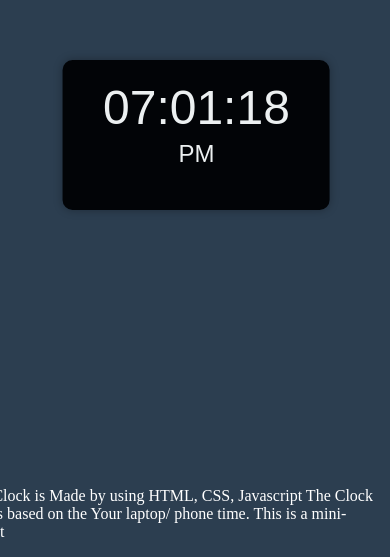
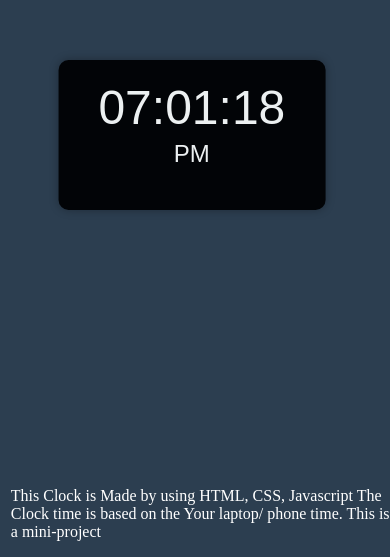
Before and after one commit to Me1hul/Digital-Clock, a plain HTML site: page index.html in a window 390 px wide. Shown: the part 287-844 px from the top of the page. Drawn offline with Linux system fonts and the light colour scheme.

Commit message:
Update style.css

```diff
--- a/style.css
+++ b/style.css
@@ -22,6 +22,9 @@ body {
 @media (max-width: 400px) {
     .clock-container{
         left: 25%;
+    }
+    footer p{
+        margin-left: 60px;
     }
 }
 .clock-container {
```
